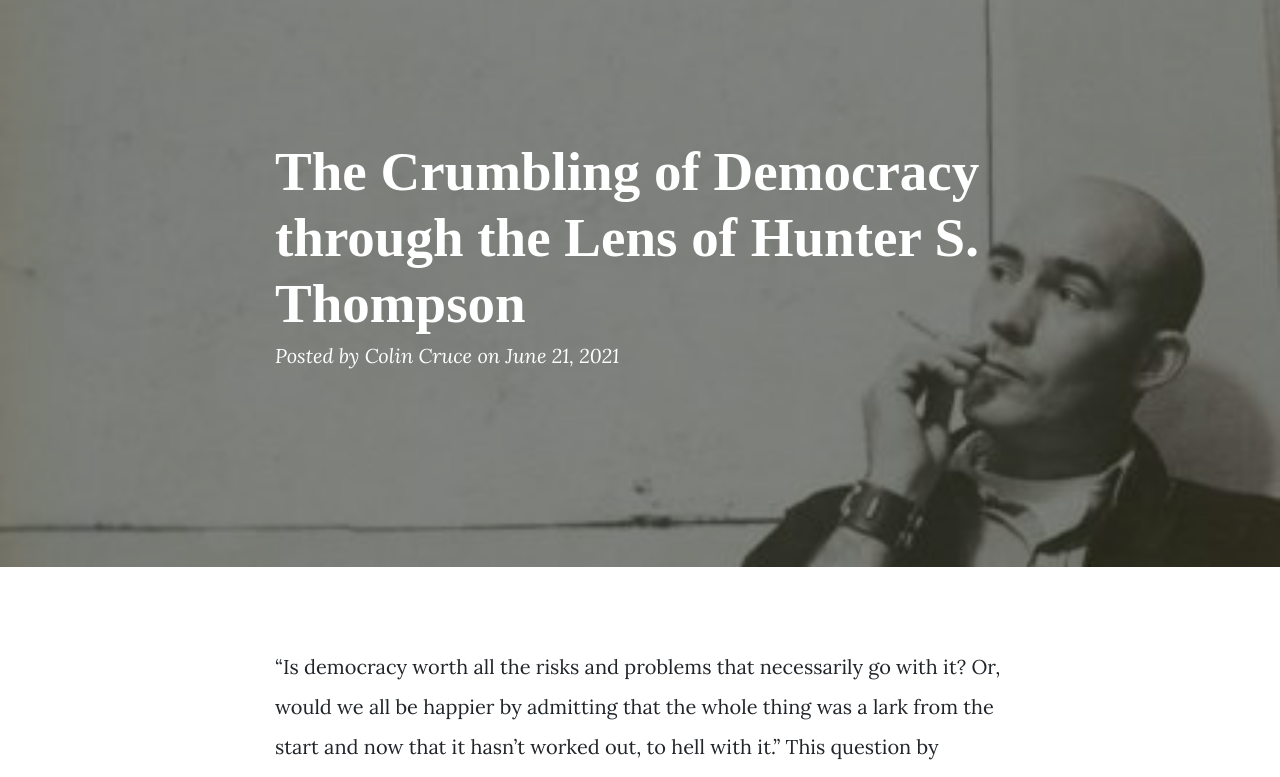
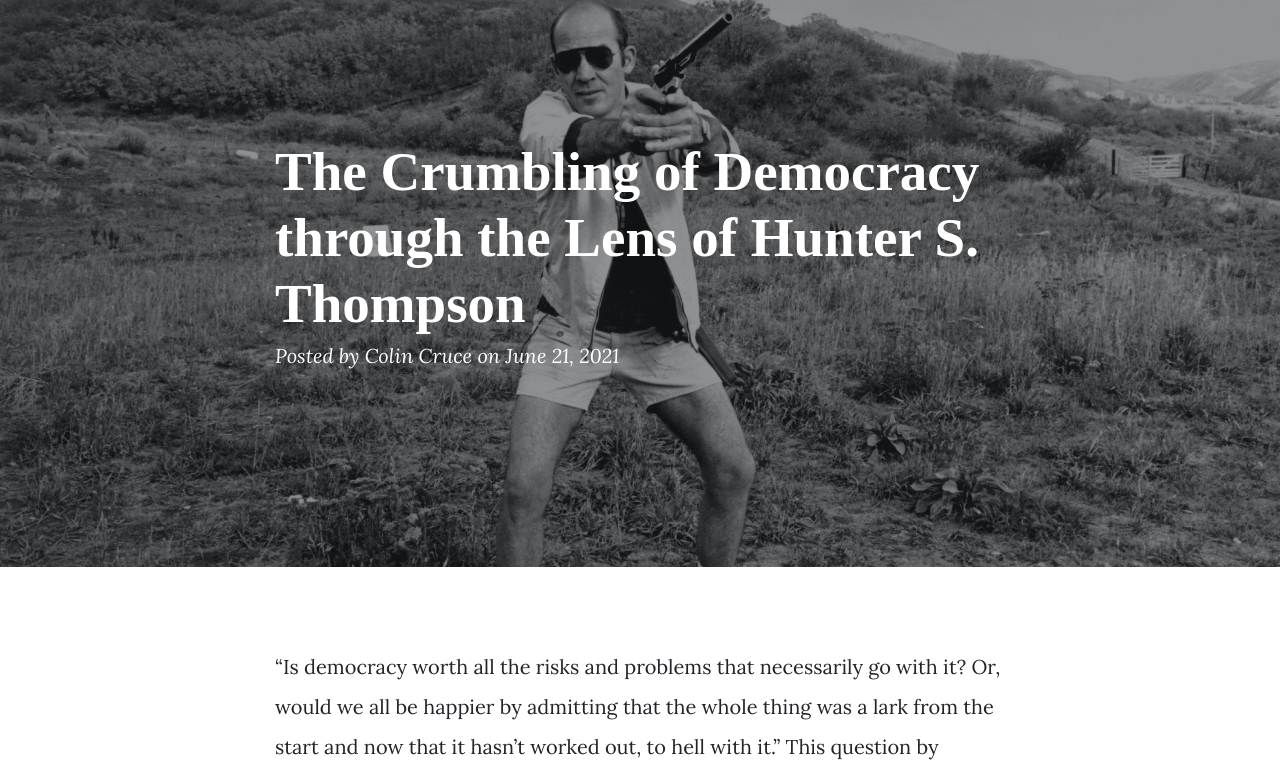
Before and after one commit to dyyldogg/MutualFunds, a website: page The Crumbling of Democracy through the Lens of Hunter S. Thompson.html in a window 1280 px wide. Shown: the part 61-838 px from the top of the page. Drawn offline with Linux system fonts and the light colour scheme; a script that the page names is missing; a web font is replaced by a local one.

Commit message:
colin picutre

```diff
--- a/The Crumbling of Democracy through the Lens of Hunter S. Thompson.html
+++ b/The Crumbling of Democracy through the Lens of Hunter S. Thompson.html
@@ -56,7 +56,7 @@
   </nav>
 
   <!-- Page Header -->
-  <header class="masthead" style="background-image: url('img/colincruse.jpg')">
+  <header class="masthead" style="background-image: url('img/colincruc32.jpg')">
     <div class="overlay"></div>
     <div class="container">
       <div class="row">
```
Also changed, not shown: img/colincruc32.jpg (added).
